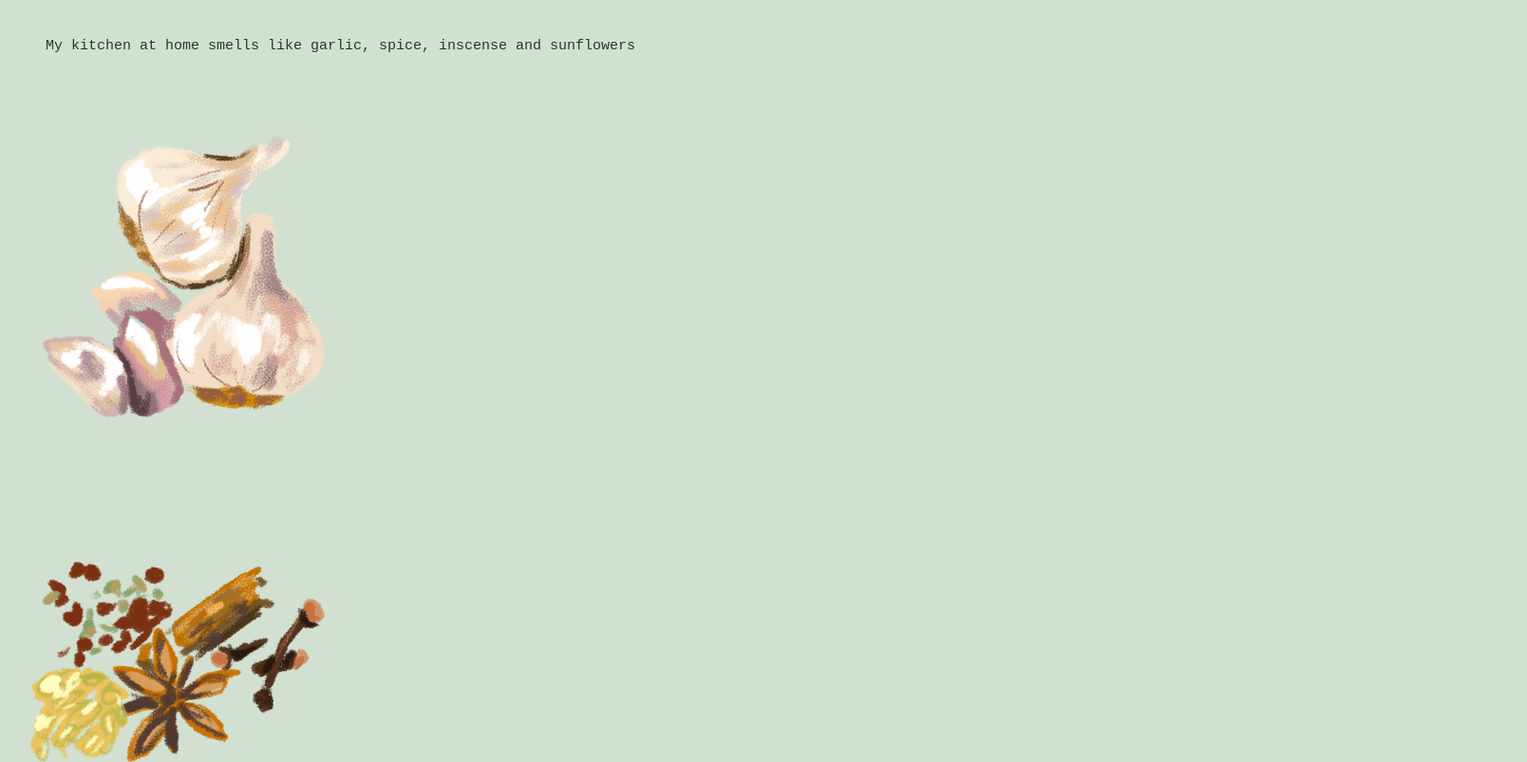
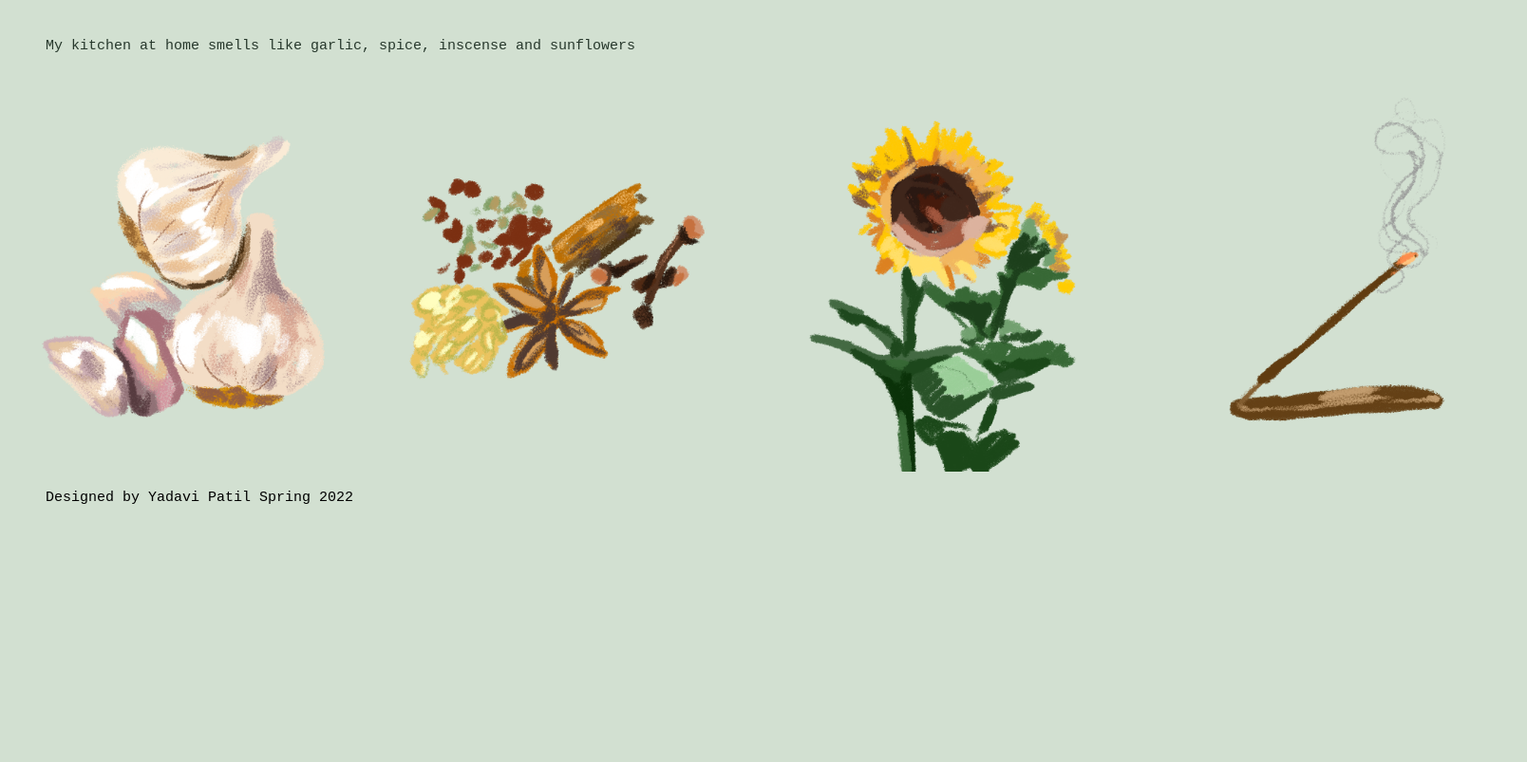
Before and after one commit to YadaviPatil/interactive, a plain HTML site: page Project1/project_01.html in a window 1280 px wide. Shown: the top 803 px of the page at 95% size, 1608 px wide, since content can reach past the window. Drawn offline with Linux system fonts and the light colour scheme.

Commit message:
Update project1.css

```diff
--- a/Project1/project1.css
+++ b/Project1/project1.css
@@ -6,19 +6,23 @@ body {background-color: #d2e0d1;}
 font-size: 15px;
 margin: 40px;
 color: #27382c;
-position: relative;}
+position: relative;
+}
 
 #Footer {font-family:"Lato Regular", "Courier New", monospace;
 font-size: 15px;
-position: realtive;}
+position: relative;
+margin-bottom: 20px;
+margin-left: 40px;
+}
 
 img {
-    position: relative;
     width:  400px;
     height: 400px;
     object-fit: cover;
 }
 
-.container:hover {
-    color: blue;
+.container {
+    /*columns: 4;*/
+    display: flex;
 }
```
